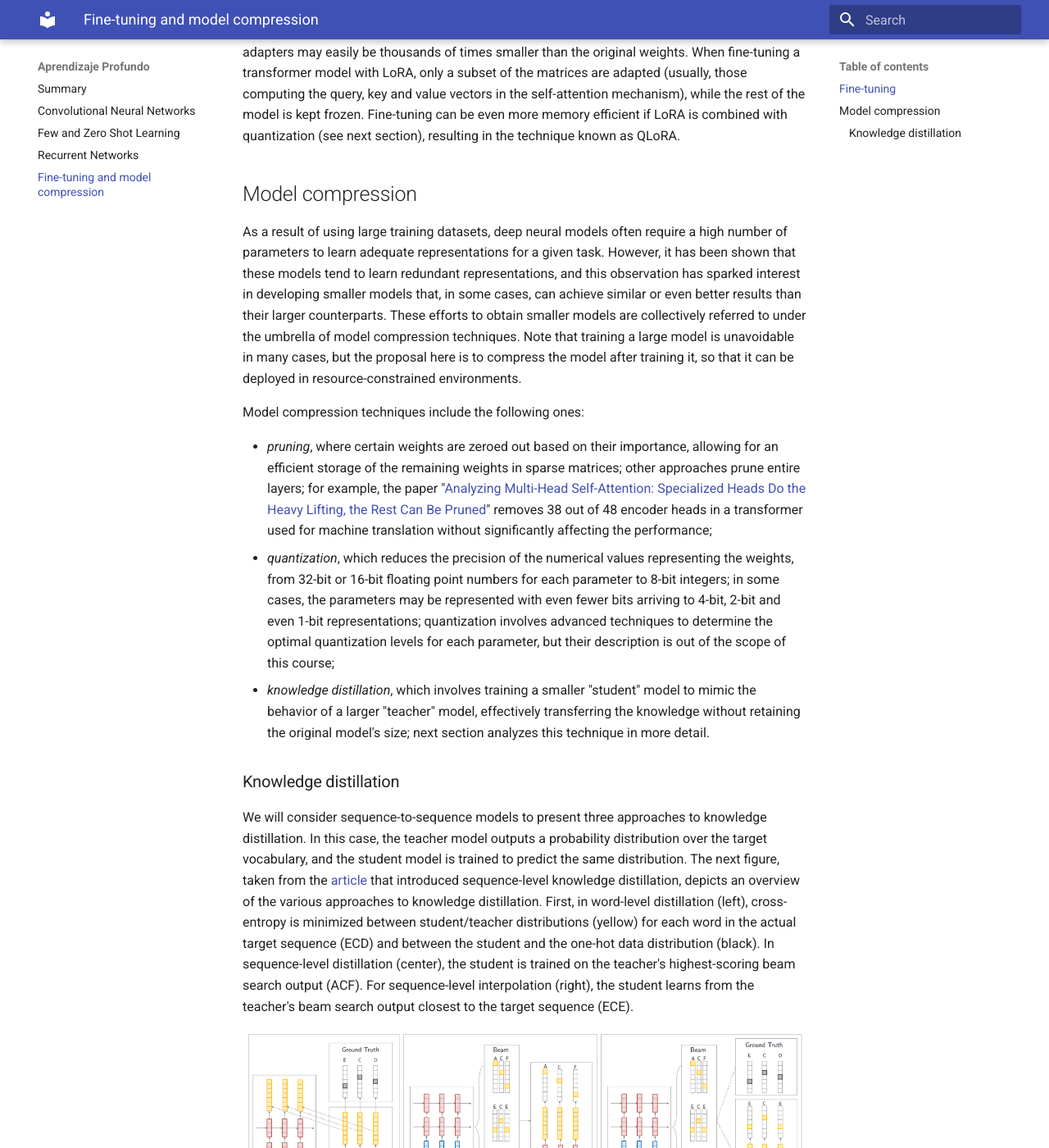
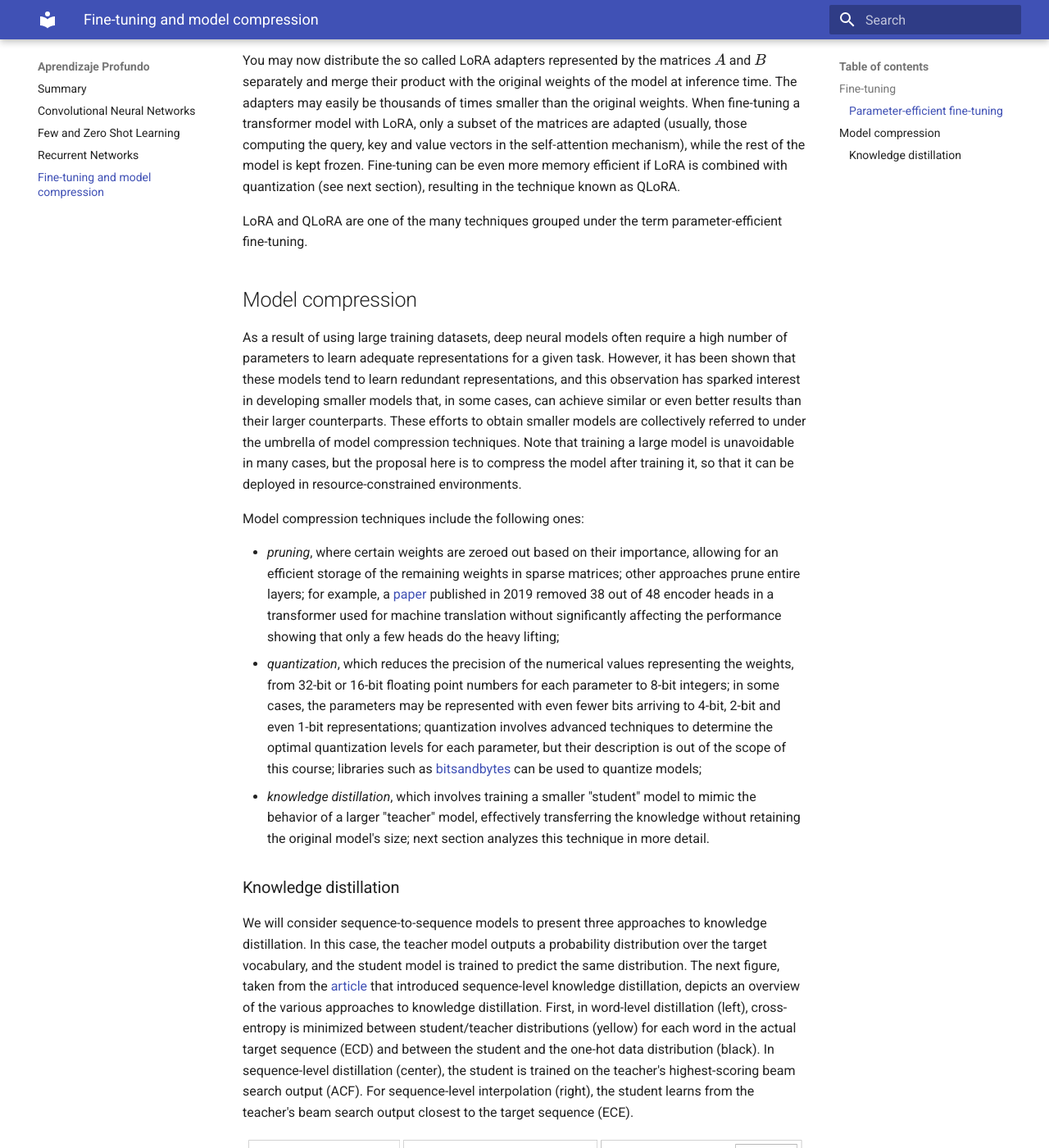
Before and after one commit to pertusa/ap, an MkDocs documentation site: the page built from docs/ftkd.md, in a window 1280 px wide and 1400 px high, scrolled down 1655 px. Shown: the whole window at 82% size. Built offline with MkDocs 1.6.1 and Material for MkDocs 9.7.7, drawn with Linux system fonts in a browser that asks for light colours; formulas are drawn with MathJax 3; some of the changed text lies outside the part shown.

Commit message:
Minor changes

```diff
--- a/docs/ftkd.md
+++ b/docs/ftkd.md
@@ -5,6 +5,8 @@
 Fine-tuning is the process of taking a pre-trained model and updating its parameters with new data. This is a common practice in deep learning, where vision or language models are trained on large datasets and then fine-tuned on smaller datasets to adapt them to specific tasks. As you may know, the pre-training stage usually follows a self-supervised learning approach (image patching or token masking, for example), where the model is trained to predict some information already present in the data. In this way, the model learns to represent the data in a neutral manner that is useful for a wide range of tasks. Some pre-trained models are additionally fine-tuned on a supervised task, such as text-to-image generation, machine translation or instruction following, to name a few, but even in those cases the models can be further fine-tuned on more specific downstream task, such as generating manga-style images, translating new languages or acting as a conversational chatbot, for example.
 
 Catastrophic forgetting is a phenomenon that occurs in neural networks, particularly evident during the fine-tuning process of deep learning models. It describes the tendency of neural networks to completely forget previously learned information upon learning new data. This is a significant challenge when adapting a pre-trained model to a new task (that is,   fine-tuning), as the model may lose its ability to perform well on the original tasks it was trained on. This is especially relevant when we want to keep the performance in the first task while improving the performance in the second task. To mitigate catastrophic forgetting, several techniques have been proposed. For example, a term may be added to the loss function that penalizes the probability distribution of the model's predictions differing from the original model's predictions; the Kulback-Leibler divergence is a common choice for this term. Another way to tackle catastrophic forgetting in multi-task learning scenarios is to mix the training data from the original and the new tasks, so that the model is trained on both tasks at the same time.
+
+### Parameter-efficient fine-tuning
 
 Another aspect to consider when fine-tuning a model is the choice of the parameters to re-learn. When fine-tuning pre-trained models such as BERT, it may suffice to re-learn only the predictor at the last layer while keeping the rest of the model frozen. In general, depending on the tasks, some layers may be frozen while others are trained. In other cases, it may be necessary to re-learn the entire model. No matter the case, a fine-tuning strategy known as low-rank adaptation (LoRA) significantly reduces the number of parameters to be fine-tuned, while maintaining the performance of the model. To illustrate how LoRA works, consider the situation in which the parameters of a matrix \(W_0\) of the pre-trained model needs to be fine-tuned. Instead of obtaining via gradient descent a new matrix of the increments \(\Delta W\) to be applied to \(W_0\), this matrix is approximated by two smaller matrices \(A\) and \(B\). The new parameters are then obtained as:
 
@@ -16,14 +18,16 @@ where \(W_0\) is of dimension \(d \times k\), \(A\) is \(d \times r\), and \(B\)
 
 You may now distribute the so called LoRA adapters represented by the matrices \(A\) and \(B\) separately and merge their product with the original weights of the model at inference time. The adapters may easily be thousands of times smaller than the original weights. When fine-tuning a transformer model with LoRA, only a subset of the matrices are adapted (usually, those computing the query, key and value vectors in the self-attention mechanism), while the rest of the model is kept frozen. Fine-tuning can be even more memory efficient if LoRA is combined with quantization (see next section), resulting in the technique known as QLoRA.
 
+LoRA and QLoRA are one of the many techniques grouped under the term parameter-efficient fine-tuning.
+
 ## Model compression
 
 As a result of using large training datasets, deep neural models often require a high number of parameters to learn adequate representations for a given task. However, it has been shown that these models tend to learn redundant representations, and this observation has sparked interest in developing smaller models that, in some cases, can achieve similar or even better results than their larger counterparts. These efforts to obtain smaller models are collectively referred to under the umbrella of model compression techniques. Note that training a large model is unavoidable in many cases, but the proposal here is to compress the model after training it, so that it can be deployed in resource-constrained environments.
 
 Model compression techniques include the following ones:
 
-- *pruning*, where certain weights are zeroed out based on their importance, allowing for an efficient storage of the remaining weights in sparse matrices; other approaches prune entire layers; for example, the paper "[Analyzing Multi-Head Self-Attention: Specialized Heads Do the Heavy Lifting, the Rest Can Be Pruned](https://aclanthology.org/P19-1580/)" removes 38 out of 48 encoder heads in a transformer used for machine translation without significantly affecting the performance;
-- *quantization*, which reduces the precision of the numerical values representing the weights, from 32-bit or 16-bit floating point numbers for each parameter to 8-bit integers; in some cases, the parameters may be represented with even fewer bits arriving to 4-bit, 2-bit and even 1-bit representations; quantization involves advanced techniques to determine the optimal quantization levels for each parameter, but their description is out of the scope of this course;
+- *pruning*, where certain weights are zeroed out based on their importance, allowing for an efficient storage of the remaining weights in sparse matrices; other approaches prune entire layers; for example, a [paper](https://aclanthology.org/P19-1580/) published in 2019 removed 38 out of 48 encoder heads in a transformer used for machine translation without significantly affecting the performance showing that only a few heads do the heavy lifting;
+- *quantization*, which reduces the precision of the numerical values representing the weights, from 32-bit or 16-bit floating point numbers for each parameter to 8-bit integers; in some cases, the parameters may be represented with even fewer bits arriving to 4-bit, 2-bit and even 1-bit representations; quantization involves advanced techniques to determine the optimal quantization levels for each parameter, but their description is out of the scope of this course; libraries such as [bitsandbytes](https://github.com/TimDettmers/bitsandbytes) can be used to quantize models;
 - *knowledge distillation*, which involves training a smaller "student" model to mimic the behavior of a larger "teacher" model, effectively transferring the knowledge without retaining the original model's size; next section analyzes this technique in more detail.
 
 ### Knowledge distillation
```
Also changed, not shown: docs/recurrent.md (+1 -1 lines).
